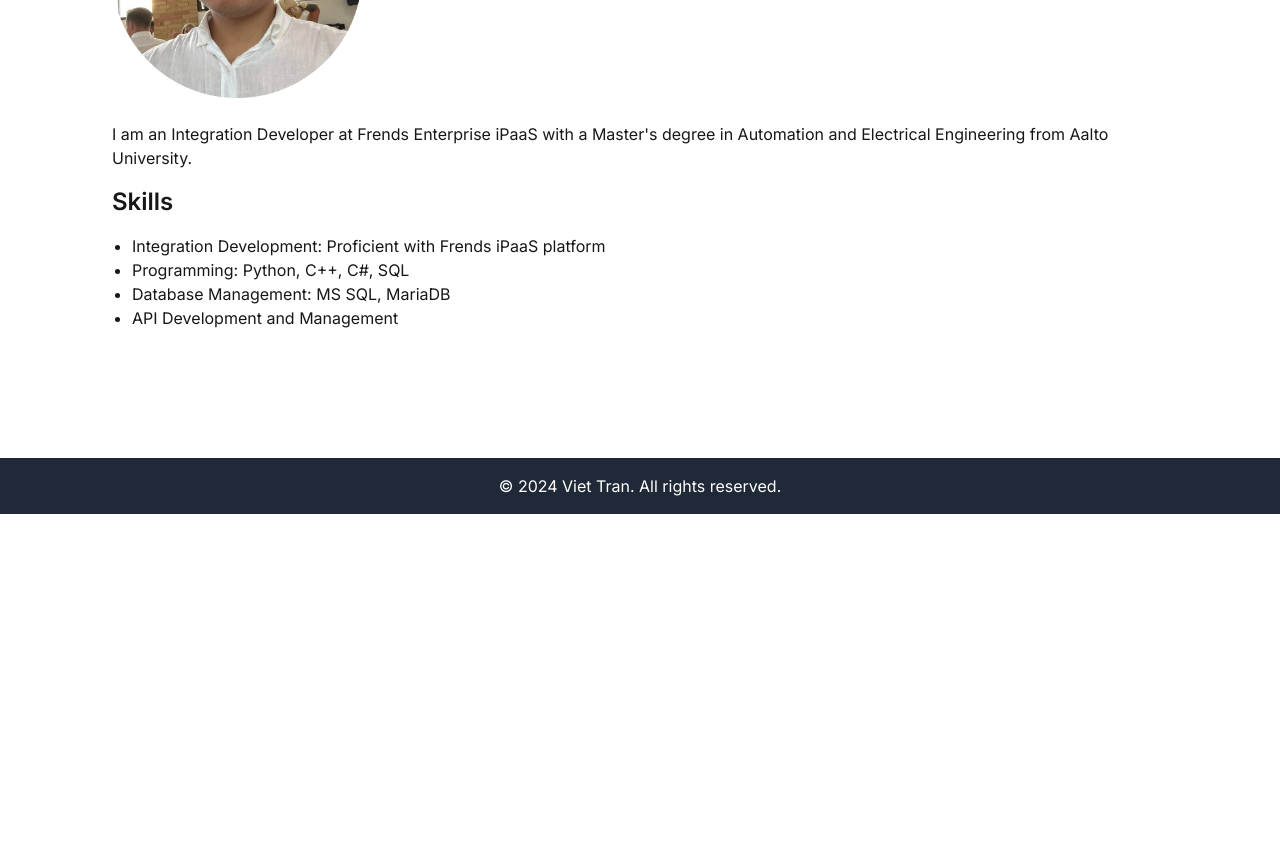
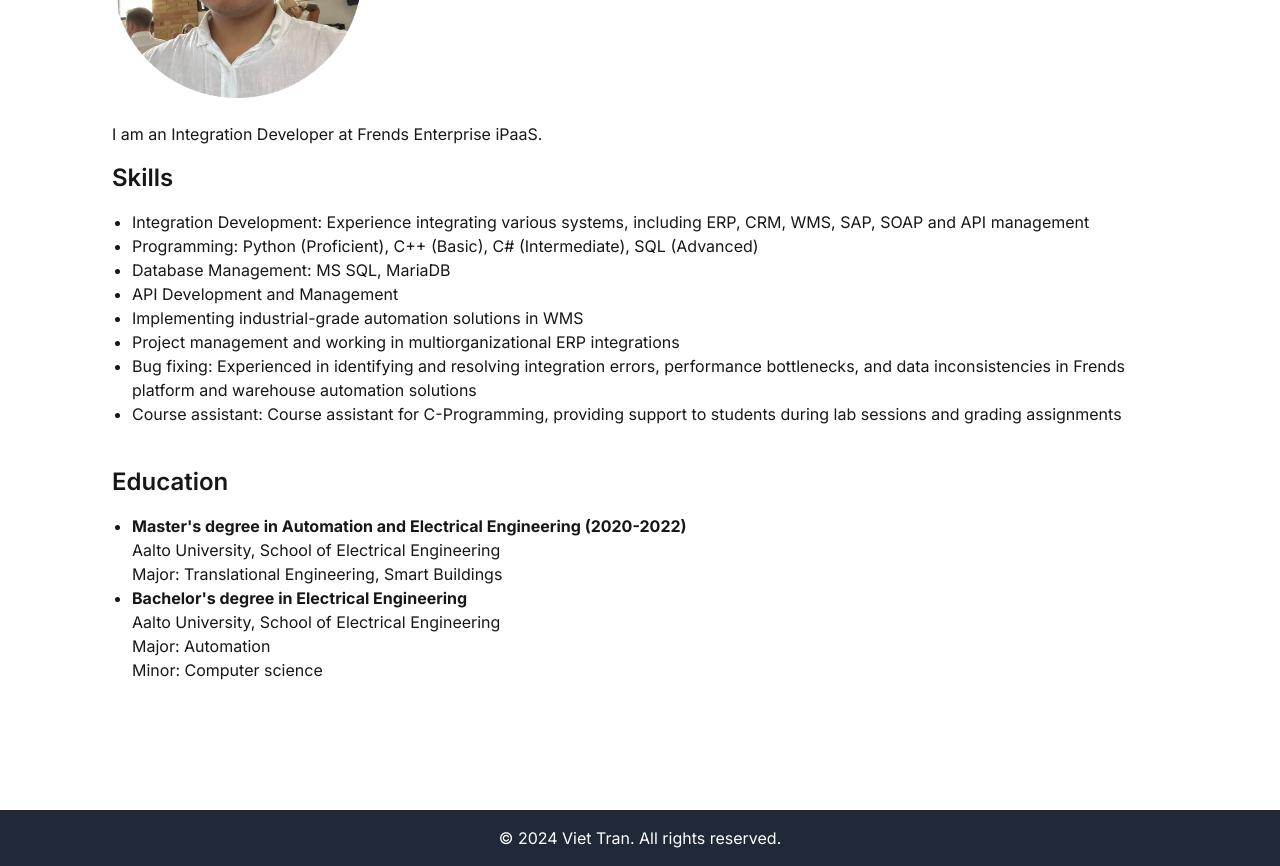
Before and after one commit to vieteri/viet-tran-portfolio, a Next.js app: page /about in a window 1280 px wide. Shown: the part 400-1266 px from the top of the page. Before the commit the page ends 914 px from the top, so only its background shows below. Built offline with nearby package versions, Linux system fonts and the light colour scheme.

Commit message:
Some minor Improvements

```diff
--- a/src/app/about/page.tsx
+++ b/src/app/about/page.tsx
@@ -6,18 +6,39 @@ export default function About() {
       <h1 className="text-4xl font-bold mb-6">About Me</h1>
       <Image src="/viet.png" alt="Viet Tran" width={250} height={250} className="mb-6" />
       <p className="mb-4">
-        I am an Integration Developer at Frends Enterprise iPaaS with a Master&apos;s degree
-        in Automation and Electrical Engineering from Aalto University.
+        I am an Integration Developer at Frends Enterprise iPaaS.
       </p>
+
       <h2 className="text-2xl font-semibold mb-4">Skills</h2>
       <ul className="list-disc pl-5">
-        <li>Integration Development: Proficient with Frends iPaaS platform</li>
-        <li>Programming: Python, C++, C#, SQL</li>
+        <li>Integration Development: Experience integrating various systems, including ERP, CRM, WMS, SAP, SOAP and API management</li>
+        <li>Programming: Python (Proficient), C++ (Basic), C# (Intermediate), SQL (Advanced)</li>
         <li>Database Management: MS SQL, MariaDB</li>
         <li>API Development and Management</li>
-        {/* Add more skills */}
+        <li>Implementing industrial-grade automation solutions in WMS</li>
+        <li>Project management and working in multiorganizational ERP integrations</li>
+        <li>Bug fixing: Experienced in identifying and resolving integration errors, performance bottlenecks, and data inconsistencies in Frends platform and warehouse automation solutions</li>
+        <li>Course assistant: Course assistant for C-Programming, providing support to students during lab sessions and grading assignments</li> {/* Example, replace with actual course */}
       </ul>
-      {/* Add more sections like Professional Experience, Education, etc. */}
+
+
+      <h2 className="text-2xl font-semibold mb-4 mt-10">Education</h2>
+      <ul className="list-disc pl-5">
+        <li>
+          <b>Master's degree in Automation and Electrical Engineering (2020-2022)</b> {/* Example, replace with actual years */}
+          <br />
+          Aalto University, School of Electrical Engineering <br />
+          Major: Translational Engineering, Smart Buildings
+          {/* You can add thesis or project details here if relevant */}
+        </li>
+        <li>
+          <b>Bachelor's degree in Electrical Engineering</b> <br />
+          Aalto University, School of Electrical Engineering <br />
+          Major: Automation <br />
+          Minor: Computer science
+        </li>
+      </ul>
+      {/* Add more sections like Professional Experience, etc. */}
     </div>
   )
 }
--- a/src/app/projects/page.tsx
+++ b/src/app/projects/page.tsx
@@ -6,9 +6,7 @@ export default function Projects() {
       <h1 className="text-4xl font-bold mb-6">My Projects</h1>
       <ul className="space-y-6">
         <li>
-          <Link href="/frends-projects"> {/* Example link */}
             <h3 className="text-2xl font-semibold">Integration Development with Frends iPaaS</h3>
-          </Link>
           <p>Examples of integration projects developed using Frends Enterprise iPaaS platform.</p>
         </li>
         {/* ... other list items */}
```
